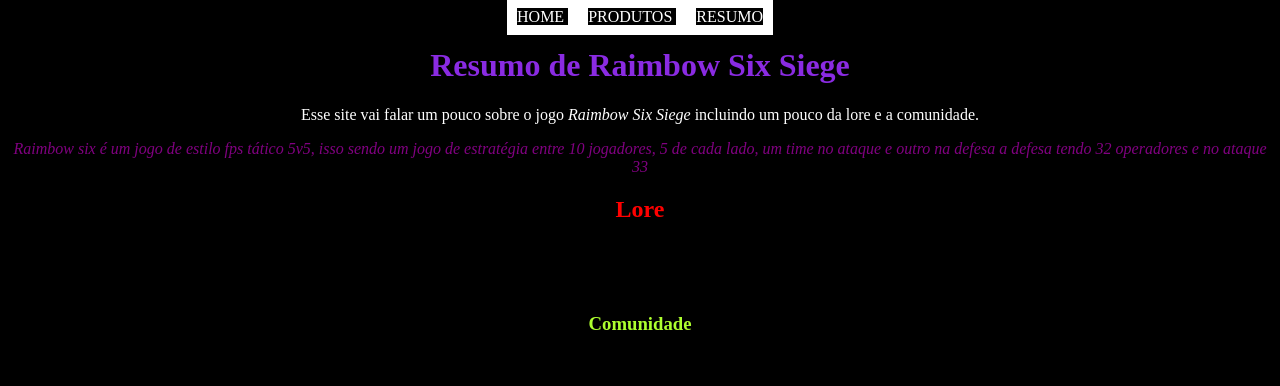
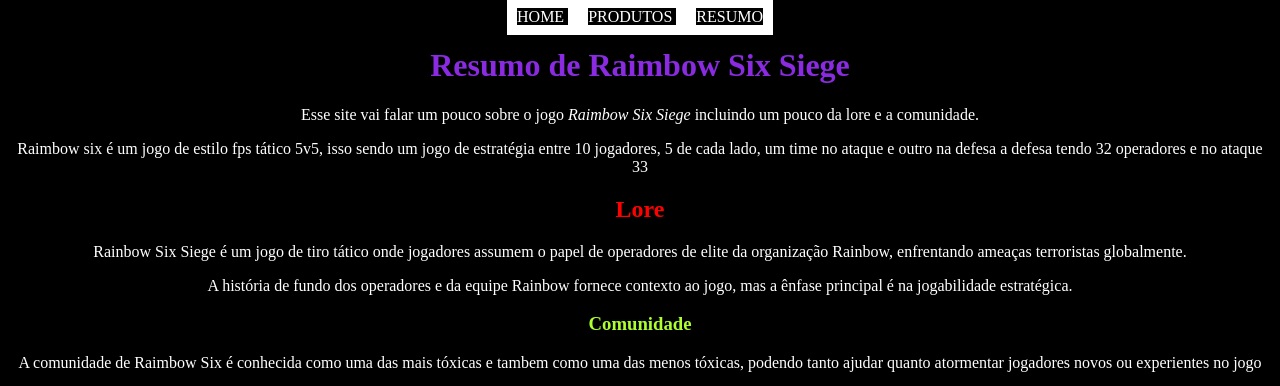
Before and after one commit to Sebazss/Pensamntocomputacional2023Sebastian, a plain HTML site: page index.html in a window 1280 px wide. Shown: the top 386 px of the page. Drawn offline with Linux system fonts and the light colour scheme; grey boxes are pictures that could not be loaded.

Commit message:
index.html

```diff
--- a/index.html
+++ b/index.html
@@ -19,14 +19,14 @@
 
     <h1> Resumo de Raimbow Six Siege </h1>
     <p class="unicornio"> Esse site vai falar um pouco sobre o jogo <em>Raimbow Six Siege</em> incluindo um pouco da lore e a comunidade.</p>
-<p class="brilho"> Raimbow six é um jogo de estilo fps tático 5v5, isso sendo um jogo de estratégia entre 10 jogadores, 5 de cada lado, um time no ataque e outro na defesa a defesa tendo 32 operadores e no ataque 33 </p>
+<p class="unicornio">  Raimbow six é um jogo de estilo fps tático 5v5, isso sendo um jogo de estratégia entre 10 jogadores, 5 de cada lado, um time no ataque e outro na defesa a defesa tendo 32 operadores e no ataque 33 </p>
 
     <h2> Lore </h2>
-<p> Rainbow Six Siege é um jogo de tiro tático onde jogadores assumem o papel de operadores de elite da organização Rainbow, enfrentando ameaças terroristas globalmente. </p>
-<p> A história de fundo dos operadores e da equipe Rainbow fornece contexto ao jogo, mas a ênfase principal é na jogabilidade estratégica.</p>
+<p class="unicornio">  Rainbow Six Siege é um jogo de tiro tático onde jogadores assumem o papel de operadores de elite da organização Rainbow, enfrentando ameaças terroristas globalmente. </p>
+<p class="unicornio">  A história de fundo dos operadores e da equipe Rainbow fornece contexto ao jogo, mas a ênfase principal é na jogabilidade estratégica.</p>
 
     <h3> Comunidade</h3>
-    <p>A comunidade de Raimbow Six é conhecida como uma das mais tóxicas e tambem como uma das menos tóxicas, podendo tanto ajudar quanto atormentar jogadores novos ou experientes no jogo</p>
+    <p class="unicornio"> A comunidade de Raimbow Six é conhecida como uma das mais tóxicas e tambem como uma das menos tóxicas, podendo tanto ajudar quanto atormentar jogadores novos ou experientes no jogo</p>
 
     <div class="imagemcentralizada">
 <img class="imagem1" src="abertura.png">
```
